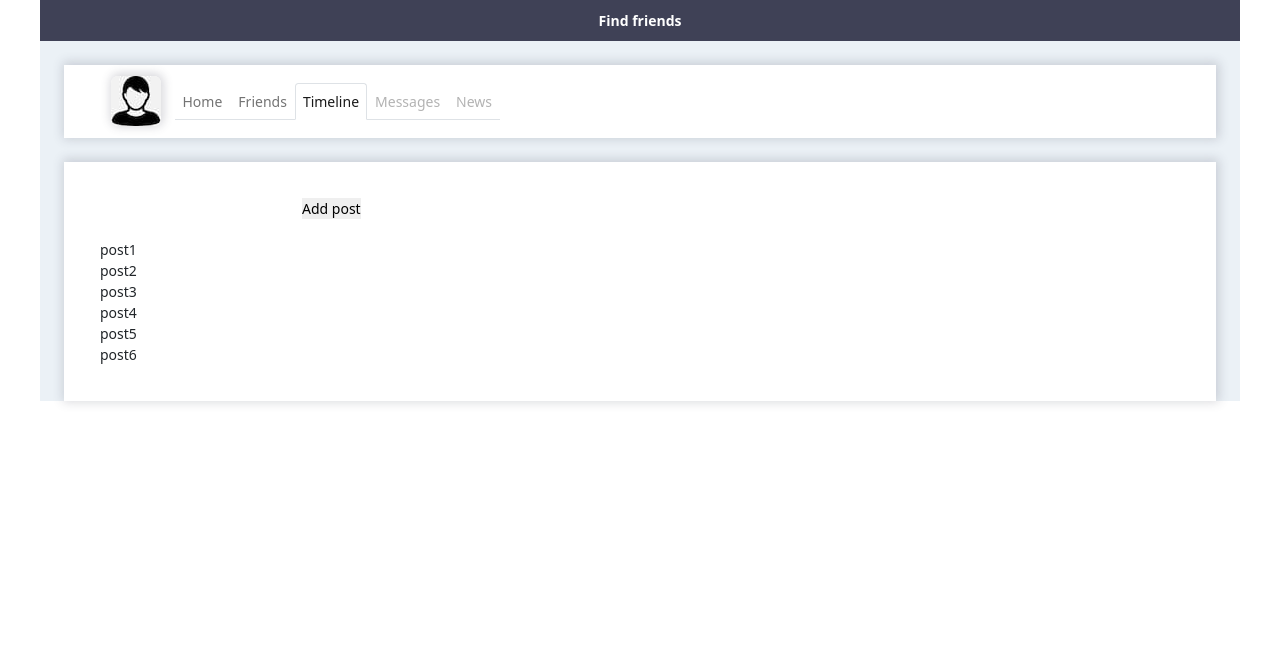
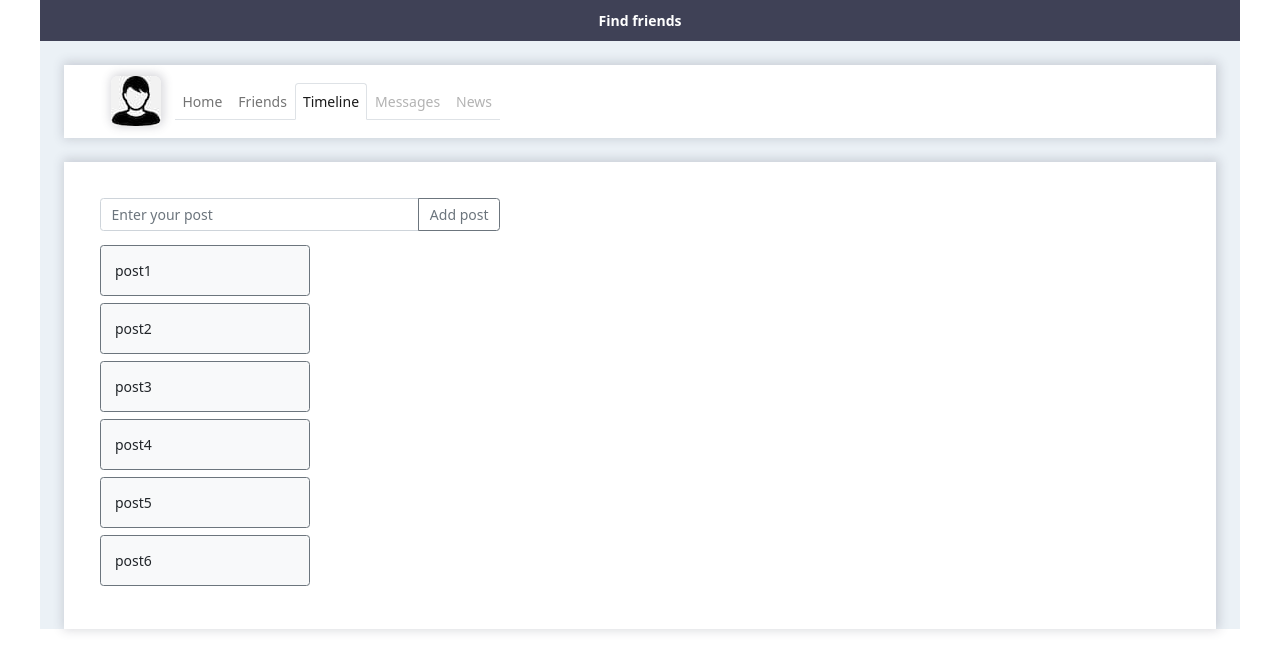
Before and after one commit to RKarseka/sn, a React (Vite) app: page /timeline in a window 1280 px wide. Shown: the top 672 px of the page. Built offline with nearby package versions, Linux system fonts and the light colour scheme.

Commit message:
feat: add post style

```diff
--- a/src/components/post/index.jsx
+++ b/src/components/post/index.jsx
@@ -1,5 +1,16 @@
+import { Card } from 'react-bootstrap';
 import post from './post.module.scss';
 
 export const Post = ({ text }) => {
-  return <div>{text}</div>;
+  return (
+    <Card
+      border="secondary"
+      bg="light"
+      style={{ width: '15rem' }}
+      className="mb-2"
+      body
+    >
+      {text}
+    </Card>
+  );
 };
--- a/src/index.css
+++ b/src/index.css
@@ -24,4 +24,5 @@ body {
   /* height: 100vh; */
   display: grid;
   place-content: center;
+  justify-items: center;
 }
--- a/src/pages/main/index.jsx
+++ b/src/pages/main/index.jsx
@@ -1,3 +1,5 @@
+import { Image, ProgressBar } from 'react-bootstrap';
+import imgInProcess from '../../assets/img/in-progress.png';
 import styles from './main.module.scss';
 
 export const MainPage = () => {
@@ -5,6 +7,11 @@ export const MainPage = () => {
     <section className={styles.wrapper}>
       <div className="app">
         <h1>Social newtwork</h1>
+        <Image src={imgInProcess} />
+        <ProgressBar animated now={55} />
+
+        <h3>The website is under construction</h3>
+        <h5>You can try Friends and Timeline pages</h5>
       </div>
     </section>
   );
--- a/src/pages/timeline/index.jsx
+++ b/src/pages/timeline/index.jsx
@@ -2,6 +2,8 @@ import styles from './timeline.module.scss';
 
 import { Post } from '../../components/post';
 import { useState } from 'react';
+import { Button, FormControl, InputGroup } from 'react-bootstrap';
+import classNames from 'classnames';
 
 export const Timeline = ({ posts, AddPost }) => {
   const [input, setInput] = useState('');
@@ -13,9 +15,8 @@ export const Timeline = ({ posts, AddPost }) => {
 
   return (
     <section className={styles.wrapper}>
-      <div className={styles.newPost}>
-        <input
-          type="text"
+      <InputGroup className={classNames(styles.newPost, 'mb-3')}>
+        <FormControl
           onChange={(e) => {
             setInput(e.target.value);
           }}
@@ -23,9 +24,18 @@ export const Timeline = ({ posts, AddPost }) => {
             evt.key === 'Enter' && onAddPost();
           }}
           value={input}
+          placeholder="Enter your post"
+          aria-label="New post"
+          aria-describedby="basic-addon2"
         />
-        <button onClick={onAddPost}>Add post</button>
-      </div>
+        <Button
+          onClick={onAddPost}
+          variant="outline-secondary"
+          id="button-addon2"
+        >
+          Add post
+        </Button>
+      </InputGroup>
       <div className="posts">
         {posts.map((item) => (
           <Post key={item.id} {...item} />
--- a/src/pages/timeline/timeline.module.scss
+++ b/src/pages/timeline/timeline.module.scss
@@ -1,5 +1,5 @@
 @import '../../scss/main.scss';
 
 .newPost {
-  margin-bottom: 20px;
+  max-width: 400px;
 }
```
Also changed, not shown: src/assets/img/in-progress.png (added).
